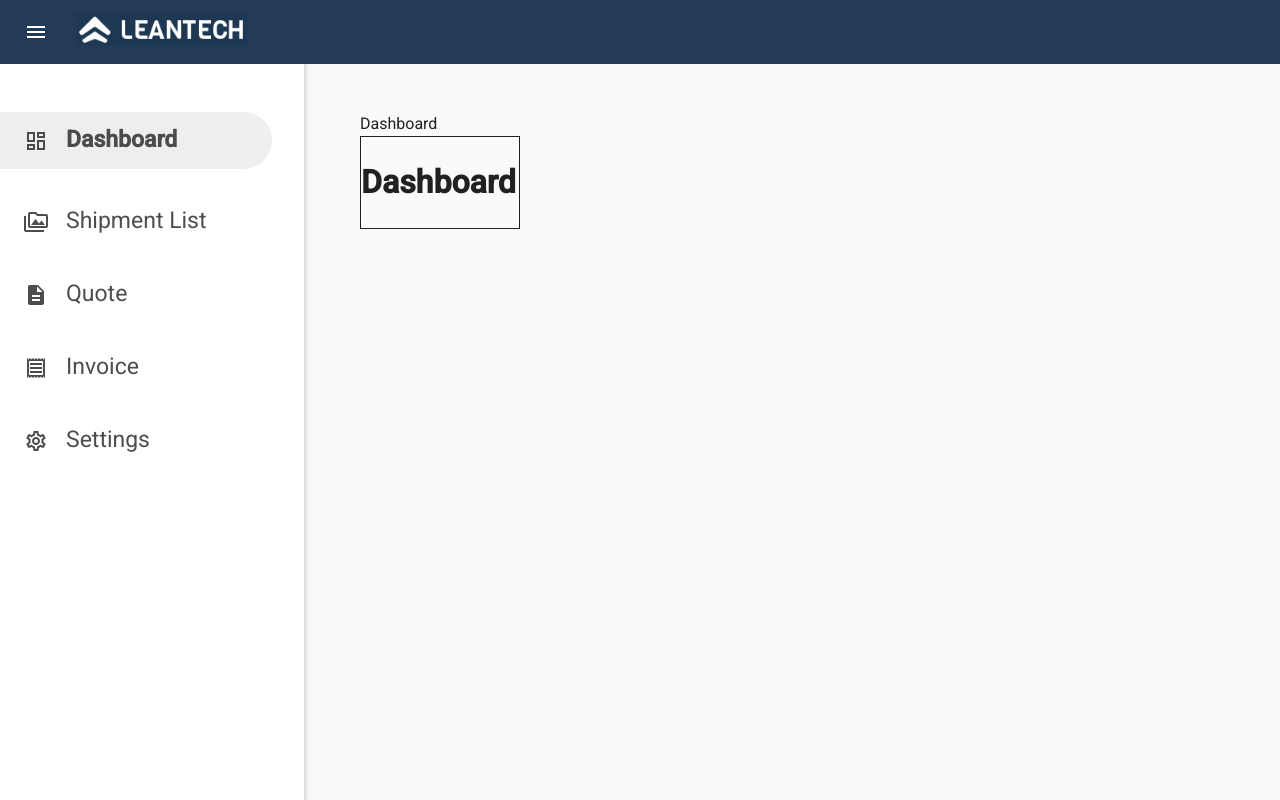
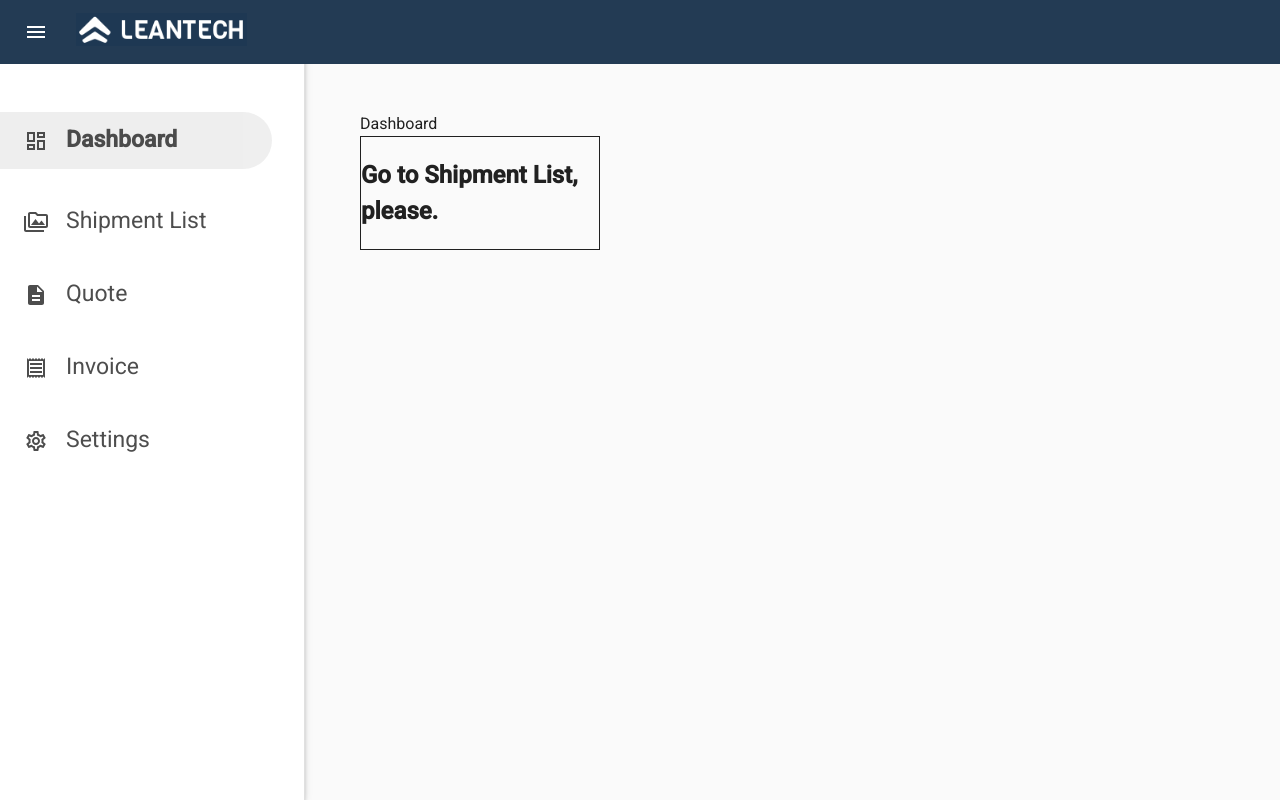
Before and after one commit to Brian-LeanTech/lean_tech_frontend_test, a React (Create React App) app: page / in a window 1280 px wide. Built offline with nearby package versions, Linux system fonts and the light colour scheme.

Commit message:
Example component minnor chage.

```diff
--- a/src/components/example/Example.jsx
+++ b/src/components/example/Example.jsx
@@ -6,7 +6,7 @@ function Example() {
   const classes = useStyles();
   return (
     <div className={classes.drawer}>
-      <h1>Dashboard</h1>
+      <h2>Go to Shipment List, please.</h2>
     </div>
   );
 }
--- a/src/components/example/styles.js
+++ b/src/components/example/styles.js
@@ -3,10 +3,10 @@ import makeStyles from '@material-ui/core/styles/makeStyles';
 export default makeStyles(() => ({
   drawer: {
     border: '1px solid',
-    width: '10rem',
-    transition: 'width 4s',
+    width: '15rem',
+    transition: 'width 1s',
     '&:hover': {
-      width: '15rem',
+      width: '17rem',
     },
   },
 }));
```
